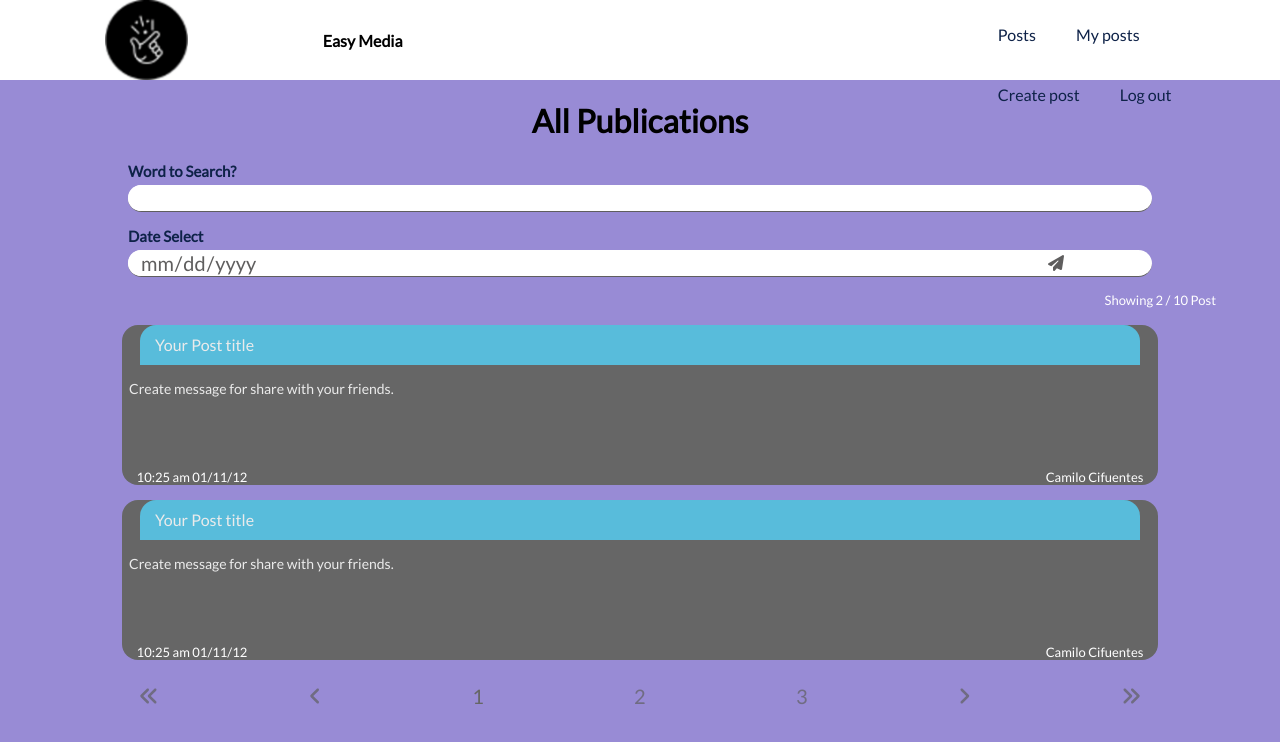
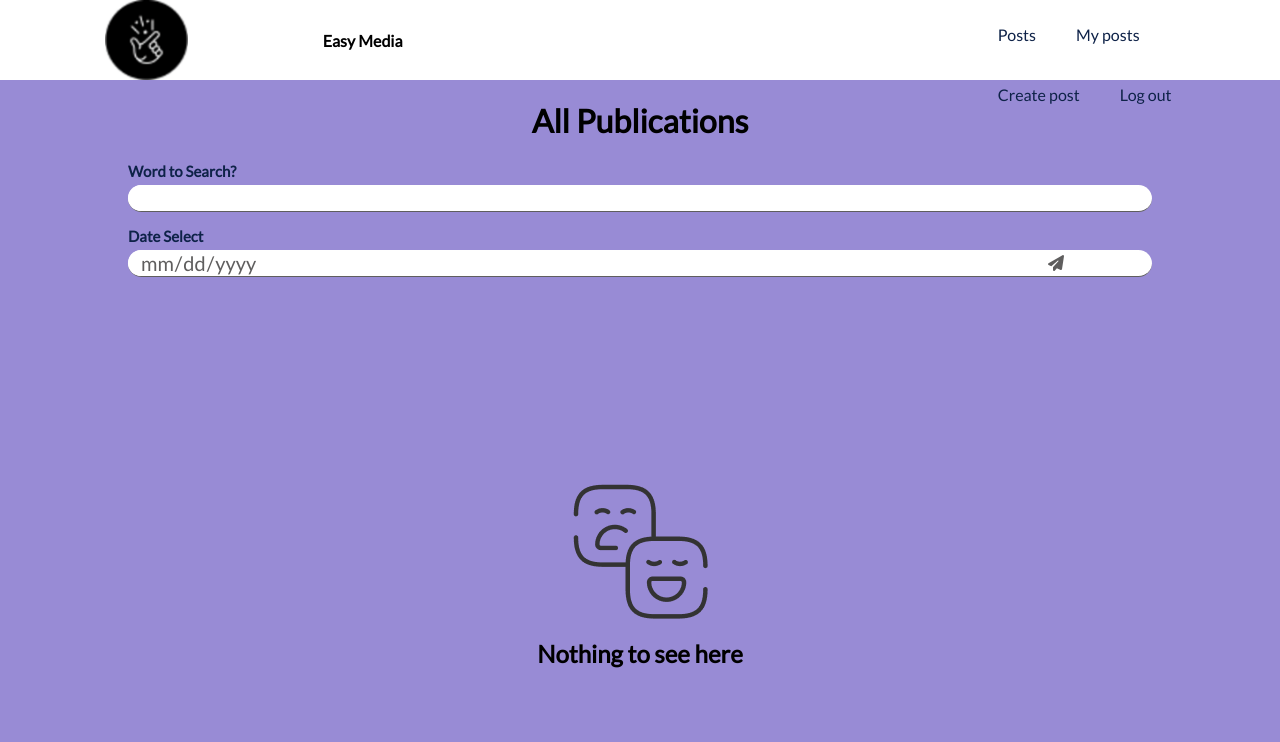
Before and after one commit to cdberrio5/media_posts, an Angular app in the folder front/: page /home in a window 1280 px wide. Shown: the top 742 px of the page. Built offline with nearby package versions, Linux system fonts and the light colour scheme.

Commit message:
message if no data

```diff
--- a/front/src/app/components/feed/posts/posts.component.html
+++ b/front/src/app/components/feed/posts/posts.component.html
@@ -22,10 +22,10 @@
         </form>
     </div>
 
-    <div class="posts">
+    <div class="posts" style="display: none;">
         <span class="count">Showing 2 / 10 Post</span>
 
-        <div class="cards">
+        <div class="cards" >
             <div class="card">
                 <div class="card-header">
                     Your Post title
@@ -71,4 +71,9 @@
             </span>
         </div>
     </div>
+
+    <div class="posts-empty">
+        <img src="/assets/img/smiley.png" alt="">
+        <h2>Nothing to see here</h2>
+    </div>
 </div>
--- a/front/src/app/components/feed/posts/posts.component.scss
+++ b/front/src/app/components/feed/posts/posts.component.scss
@@ -165,4 +165,12 @@
             }
         }
     }
+
+    .posts-empty {
+        display: flex;
+        flex-direction: column;
+        justify-content: space-between;
+        align-items: center;
+        margin: auto;
+    }
 }
```
Also changed, not shown: front/src/assets/img/smiley.png (added).
